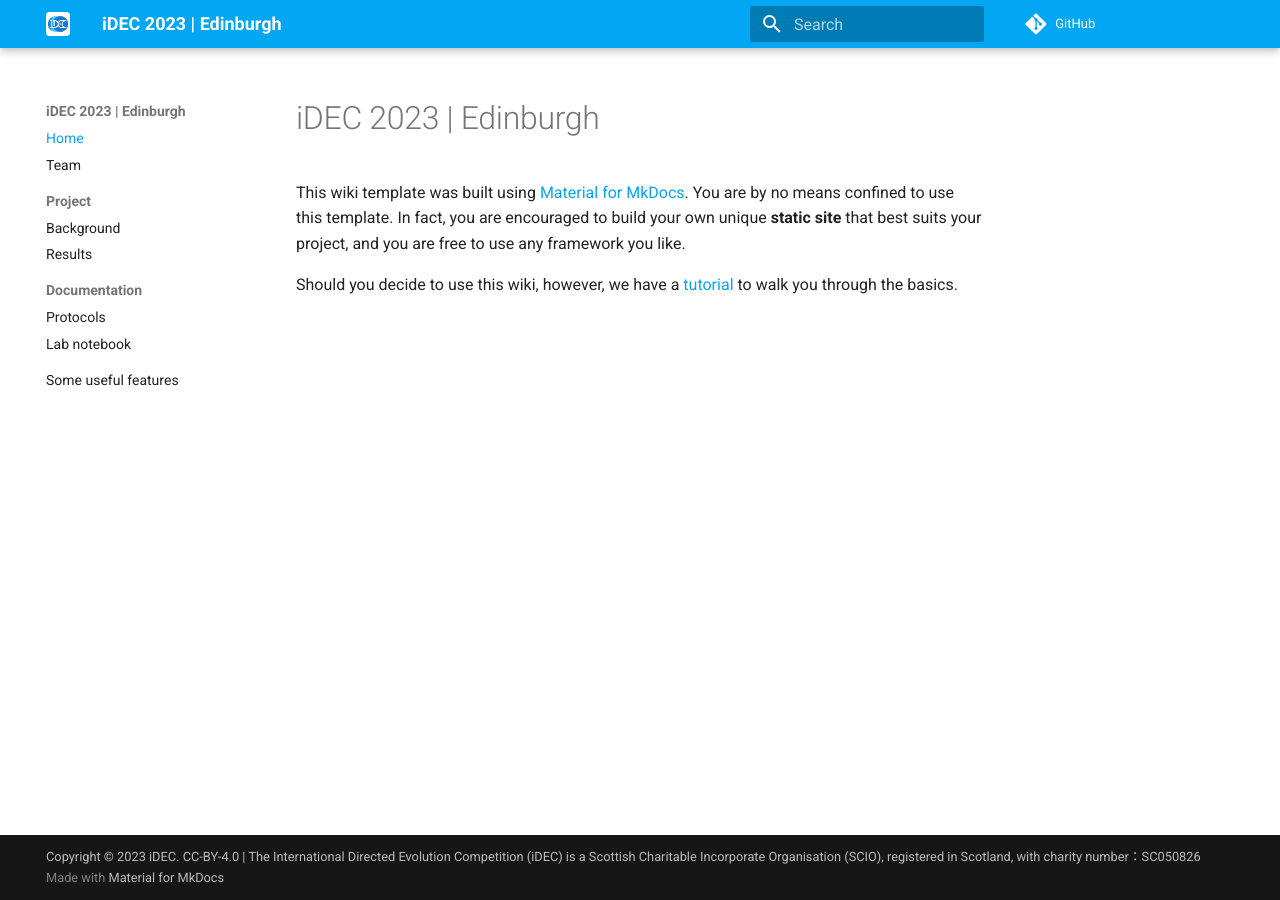
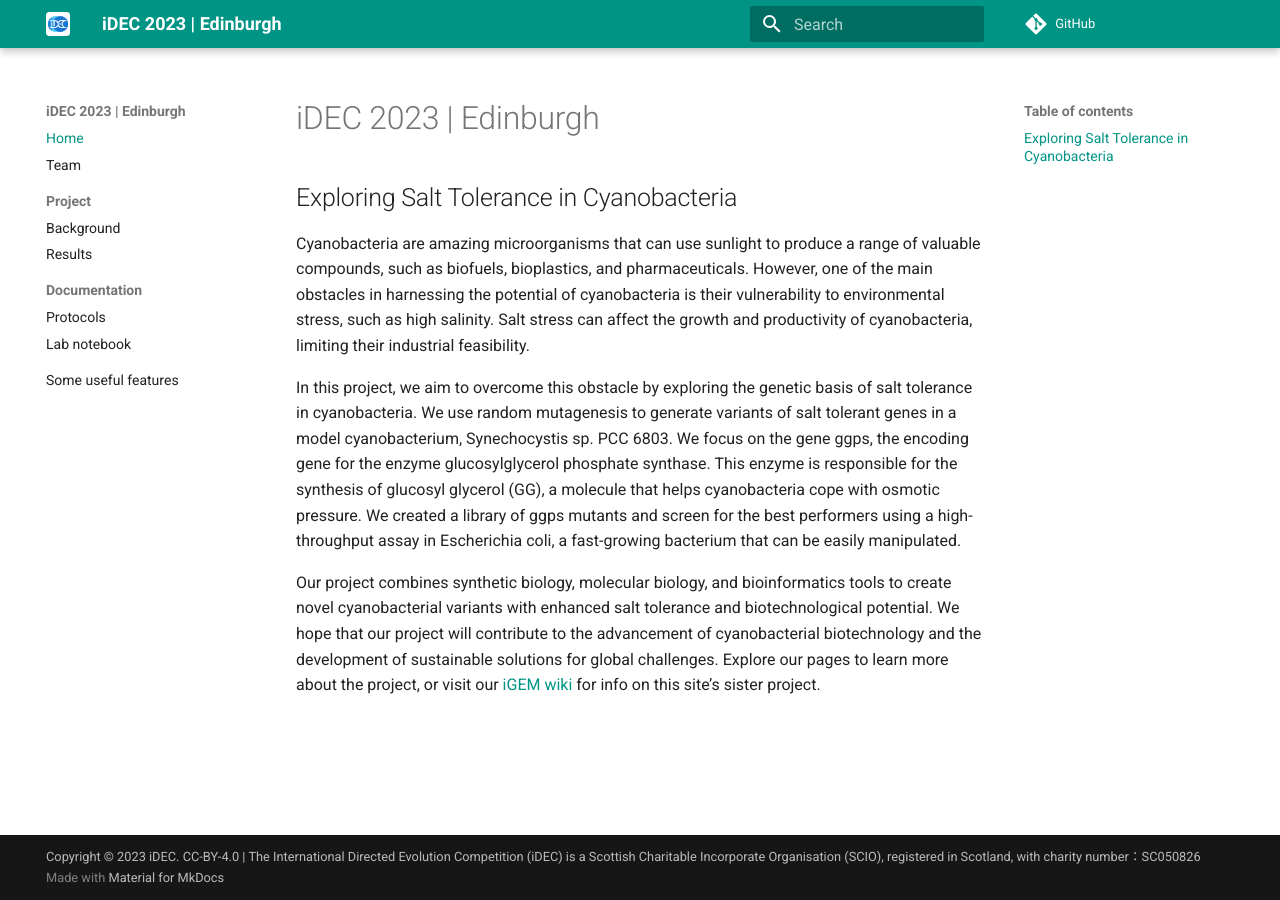
Before and after one commit to idec-teams/2023_Edinburgh, an MkDocs documentation site: the page built from docs/index.md, in a window 1280 px wide. Built offline with MkDocs 1.6.1 and Material for MkDocs 9.7.7, drawn with Linux system fonts in a browser that asks for light colours; comment, search, counter and statistics services are not loaded.

Commit message:
feature: homepage

```diff
--- a/docs/index.md
+++ b/docs/index.md
@@ -1,5 +1,10 @@
 # iDEC 2023 | Edinburgh
 
-This wiki template was built using [Material for MkDocs](https://squidfunk.github.io/mkdocs-material/). You are by no means confined to use this template. In fact, you are encouraged to build your own unique **static site** that best suits your project, and you are free to use any framework you like.
+## Exploring Salt Tolerance in Cyanobacteria
 
-Should you decide to use this wiki, however, we have a [tutorial](https://wiki.idec.io/team_wiki/mkdocs/) to walk you through the basics.
+Cyanobacteria are amazing microorganisms that can use sunlight to produce a range of valuable compounds, such as biofuels, bioplastics, and pharmaceuticals. However, one of the main obstacles in harnessing the potential of cyanobacteria is their vulnerability to environmental stress, such as high salinity. Salt stress can affect the growth and productivity of cyanobacteria, limiting their industrial feasibility.
+
+In this project, we aim to overcome this obstacle by exploring the genetic basis of salt tolerance in cyanobacteria. We use random mutagenesis to generate variants of salt tolerant genes in a model cyanobacterium, Synechocystis sp. PCC 6803. We focus on the gene ggps, the encoding gene for the enzyme glucosylglycerol phosphate synthase. This enzyme is responsible for the synthesis of glucosyl glycerol (GG), a molecule that helps cyanobacteria cope with osmotic pressure. We created a library of ggps mutants and screen for the best performers using a high-throughput assay in Escherichia coli, a fast-growing bacterium that can be easily manipulated.
+
+Our project combines synthetic biology, molecular biology, and bioinformatics tools to create novel cyanobacterial variants with enhanced salt tolerance and biotechnological potential. We hope that our project will contribute to the advancement of cyanobacterial biotechnology and the development of sustainable solutions for global challenges.
+Explore our pages to learn more about the project, or visit our [iGEM wiki](https://2023.igem.wiki/edinburgh/) for info on this site’s sister project.
--- a/mkdocs.yml
+++ b/mkdocs.yml
@@ -6,8 +6,8 @@ theme:
   favicon: img/idec-wiki-logo.png
 
   palette:
-    primary: light blue
-    accent: blue
+    primary: teal
+    accent: green
 
   features:
     - navigation.sections
```
Also changed, not shown: docs/team.md (+8 -4 lines), 8 other files.
